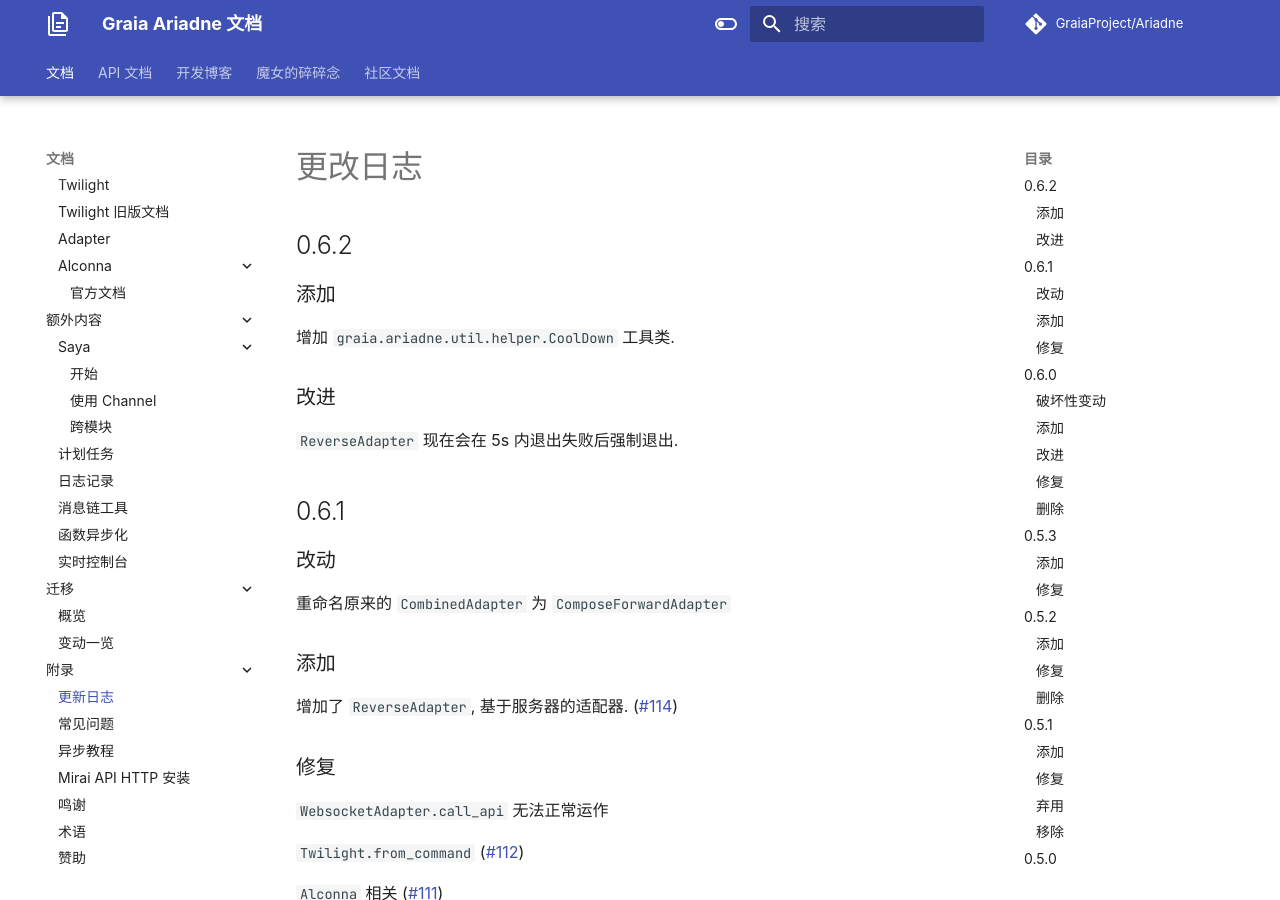
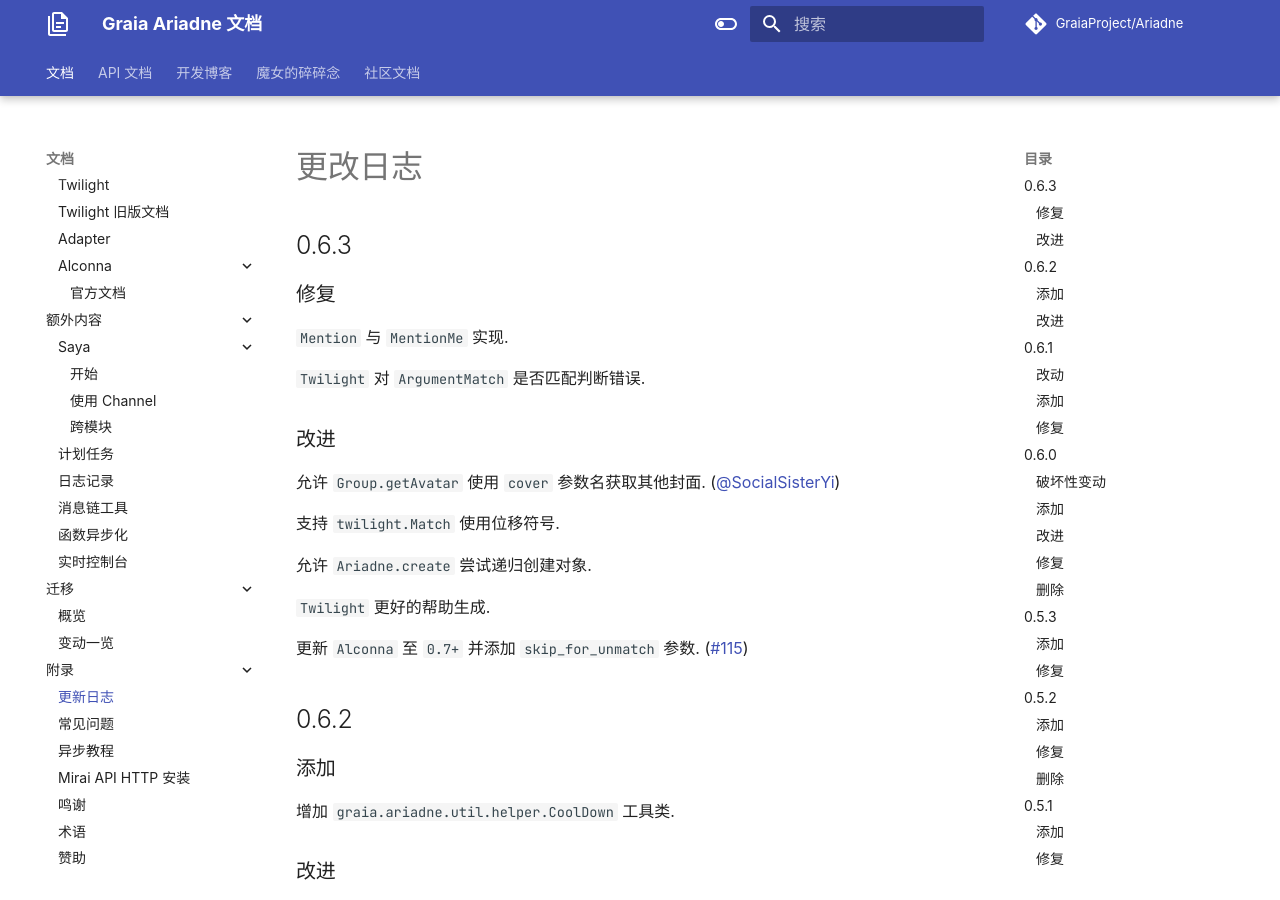
Before and after one commit to GraiaProject/Ariadne, an MkDocs documentation site: the page built from docs/appendix/CHANGELOG.md, in a window 1280 px wide and 900 px high. Built offline with MkDocs 1.6.1 and Material for MkDocs 9.7.7, drawn with Linux system fonts in a browser that asks for light colours; comment, search, counter and statistics services are not loaded.

Commit message:
:sparkles: 0.6.3

```diff
--- a/docs/appendix/CHANGELOG.md
+++ b/docs/appendix/CHANGELOG.md
@@ -1,4 +1,24 @@
 # 更改日志
+
+## 0.6.3
+
+### 修复
+
+`Mention` 与 `MentionMe` 实现.
+
+`Twilight` 对 `ArgumentMatch` 是否匹配判断错误.
+
+### 改进
+
+允许 `Group.getAvatar` 使用 `cover` 参数名获取其他封面. (@SocialSisterYi)
+
+支持 `twilight.Match` 使用位移符号.
+
+允许 `Ariadne.create` 尝试递归创建对象.
+
+`Twilight` 更好的帮助生成.
+
+更新 `Alconna` 至 `0.7+` 并添加 `skip_for_unmatch` 参数. (#115)
 
 ## 0.6.2
 
--- a/mkdocs.yml
+++ b/mkdocs.yml
@@ -87,7 +87,12 @@ markdown_extensions:
   - pymdownx.arithmatex # 数学公式
   - pymdownx.betterem: # 对加粗和斜体更好的检测
       smart_enable: all
-  - pymdownx.magiclink # 自动识别超链接
+  - pymdownx.magiclink: # 自动识别超链接
+      repo_url_shorthand: true
+      user: "GraiaProject"
+      repo: "Ariadne"
+      social_url_shorthand: true
+      repo_url_shortener: true
   - pymdownx.tasklist: # 复选框checklist
       custom_checkbox: true
   - pymdownx.tabbed:
--- a/pyproject.toml
+++ b/pyproject.toml
@@ -1,6 +1,6 @@
 [tool.poetry]
 name = "graia-ariadne"
-version = "0.6.2"
+version = "0.6.3"
 description = "Another elegant Python QQ Bot framework for mirai and mirai-api-http v2."
 authors = [
     "BlueGlassBlock <blueglassblock@outlook.com>",
```
Also changed, not shown: docs/appendix/credits.md (+8 -8 lines).
